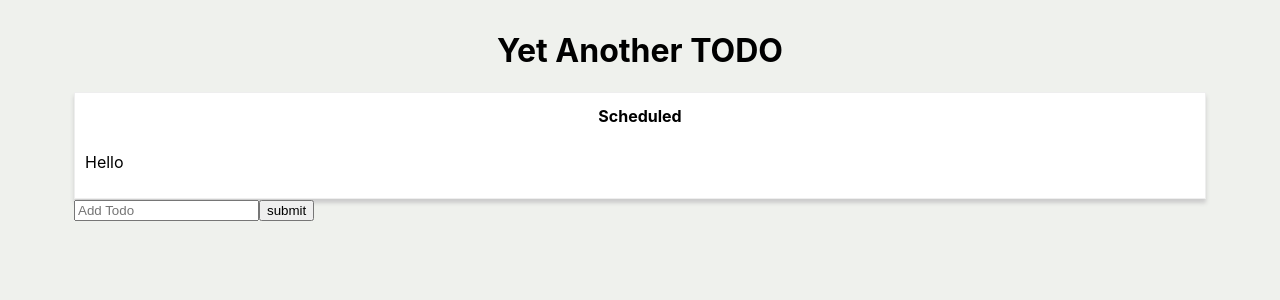
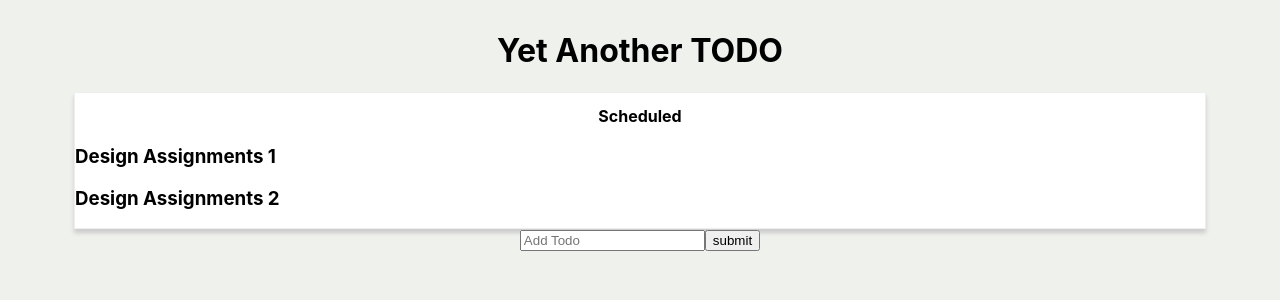
Before and after one commit to Bishalsarang/Todo, a React (Create React App) app: page / in a window 1280 px wide. Shown: the top 300 px of the page. Built offline with nearby package versions, Linux system fonts and the light colour scheme.

Commit message:
Render TODO list from App state

```diff
--- a/src/App.js
+++ b/src/App.js
@@ -15,7 +15,13 @@ class App extends React.Component {
       todos: [
         {
           id: 1,
-          title: 'Design Assignments',
+          title: 'Design Assignments 1',
+          description: 'SASS',
+          priority: 'High',
+        },
+        {
+          id: 2,
+          title: 'Design Assignments 2',
           description: 'SASS',
           priority: 'High',
         },
--- a/src/components/Add/index.js
+++ b/src/components/Add/index.js
@@ -25,7 +25,7 @@ export default class Add extends Component {
 
   render() {
     return (
-      <form onSubmit={this.onSubmit}>
+      <form onSubmit={this.onSubmit} style={{ textAlign: 'center' }}>
         <input type="text" placeholder="Add Todo" value={this.state.title} onChange={this.addItem} />
         <input type="submit" value="submit" />
       </form>
--- a/src/components/Body/index.js
+++ b/src/components/Body/index.js
@@ -3,10 +3,15 @@ import React, { Component } from 'react';
 import Column from '../Column';
 
 export default class Body extends Component {
+  constructor(props) {
+    super(props);
+    console.log(props);
+  }
+
   render() {
     return (
       <>
-        <Column name="Scheduled" id="scheduled" />
+        <Column name="Scheduled" id="scheduled" todos={this.props.todos} />
         {/* <Column name="In Progress" id="progress" />
         <Column name="Completed" id="completed" /> */}
       </>
--- a/src/components/Column/index.js
+++ b/src/components/Column/index.js
@@ -4,14 +4,17 @@ import Todos from '../Todos';
 import './style.css';
 
 export default class Column extends Component {
+  constructor(props) {
+    super(props);
+  }
+
   render() {
-    {
-      return (
-        <div className="column" id={this.props.id}>
-          <h2 className="column__header">{this.props.name}</h2>
-          <Todos />
-        </div>
-      );
-    }
+    const { id, name, todos } = this.props;
+    return (
+      <div className="column" id={id}>
+        <h2 className="column__header">{name}</h2>
+        <Todos todos={todos} />
+      </div>
+    );
   }
 }
--- a/src/components/TodoItem.js
+++ b/src/components/TodoItem.js
@@ -1,6 +1,10 @@
 import React, { Component } from 'react';
 
 export default class TodoItem extends Component {
+  constructor(props) {
+    super(props);
+  }
+
   render() {
     return (
       <p
--- a/src/components/Todos.js
+++ b/src/components/Todos.js
@@ -4,9 +4,10 @@ import TodoItem from './TodoItem';
 export default class Todos extends Component {
   constructor(props) {
     super(props);
+    console.log('From Todos', props);
   }
 
   render() {
-    return <TodoItem />;
+    return this.props.todos.map(todo => <h3> {todo.title} </h3>);
   }
 }
```
